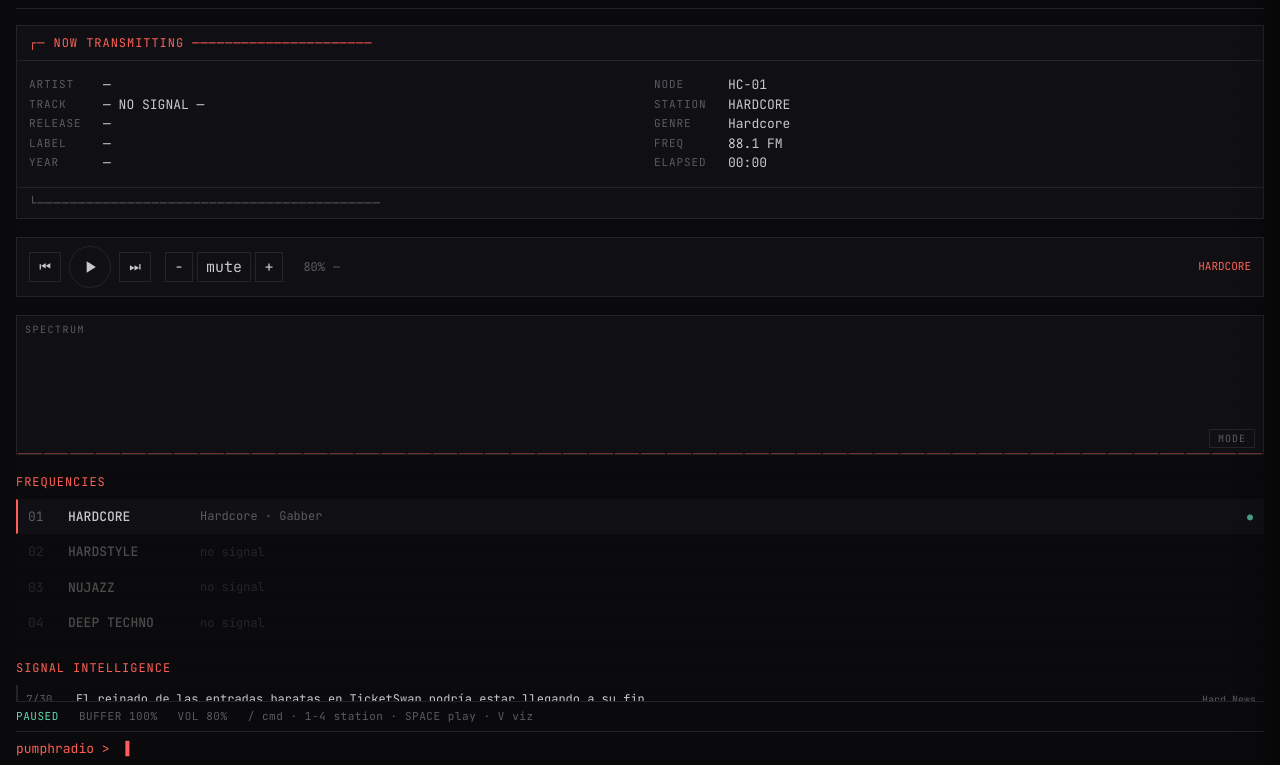
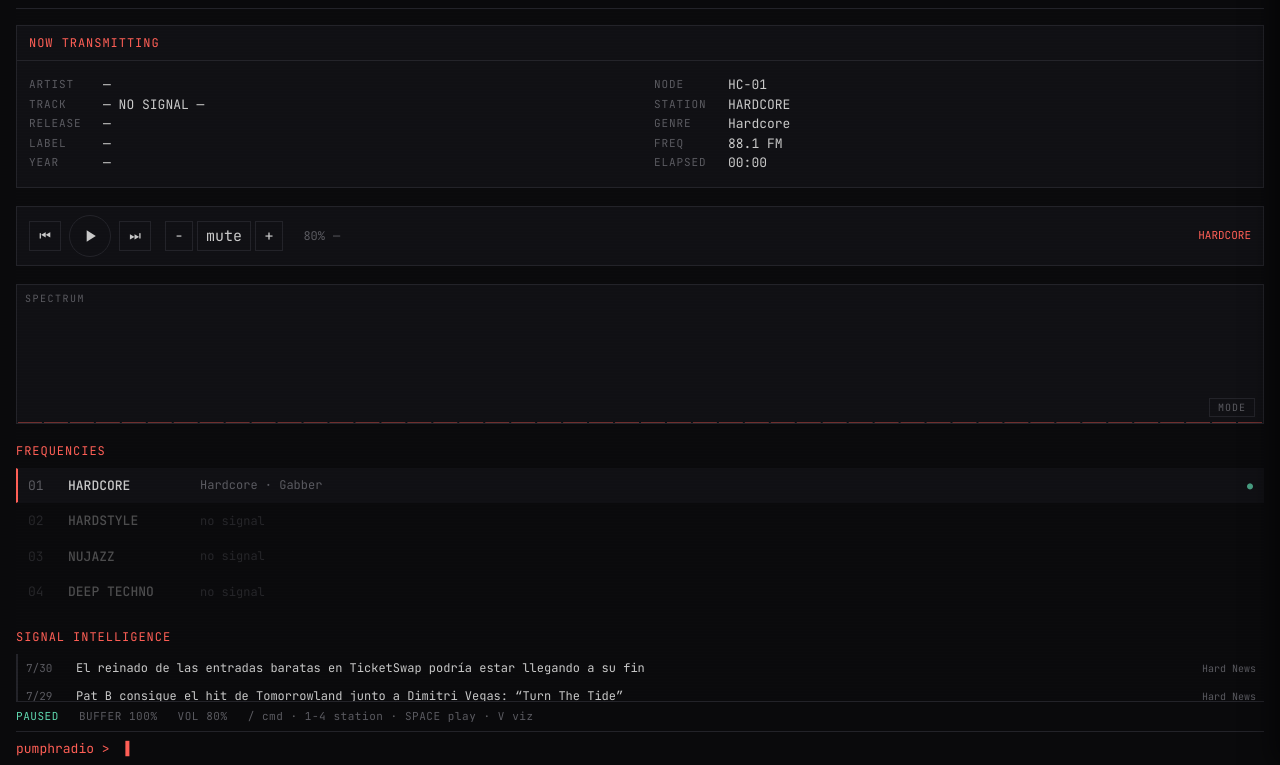
Before and after one commit to ldgnu/pumphradio-terminal, a website built with Vite: page index.html in a window 1280 px wide. Shown: the part 35-800 px from the top of the page. Built offline with nearby package versions, Linux system fonts and the light colour scheme; no server answers.

Commit message:
fix: sacar bordes box-drawing de longitud fija del panel NOW TRANSMITTING (se cortaban); usar borde CSS adaptativo

```diff
--- a/index.html
+++ b/index.html
@@ -52,7 +52,7 @@
 
       <!-- NOW TRANSMITTING panel -->
       <section class="now-panel">
-        <div class="panel-title">┌─ NOW TRANSMITTING ──────────────────────</div>
+        <div class="panel-title">NOW TRANSMITTING</div>
         <div class="np-grid">
           <div class="np-left">
             <div class="np-row"><span class="np-key">ARTIST</span> <span class="np-val" id="np-artist">—</span></div>
@@ -69,7 +69,6 @@
             <div class="np-row"><span class="np-key">ELAPSED</span> <span class="np-val" id="elapsed">00:00</span></div>
           </div>
         </div>
-        <div class="panel-foot">└──────────────────────────────────────────</div>
       </section>
 
       <!-- Player bar (controles visibles) -->
```
